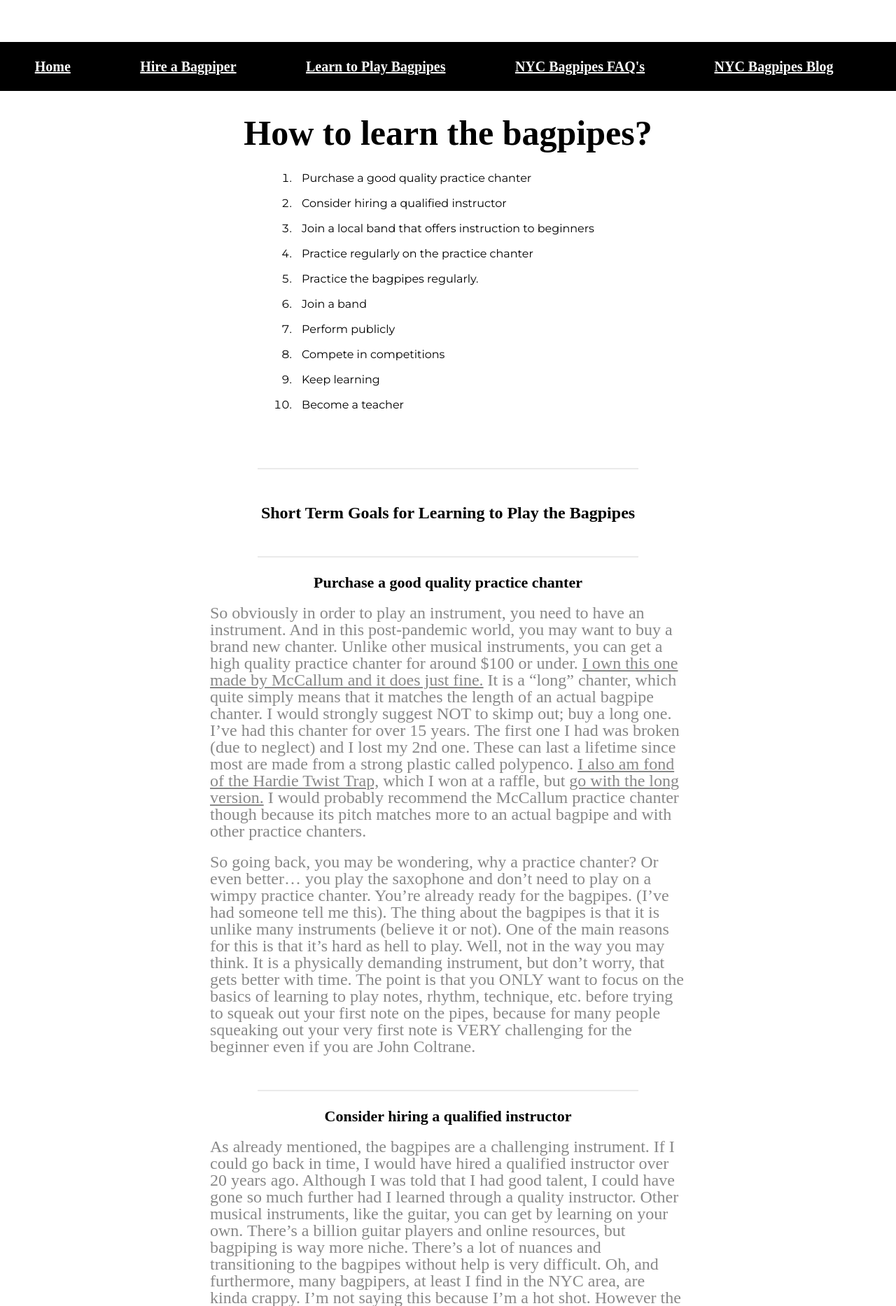
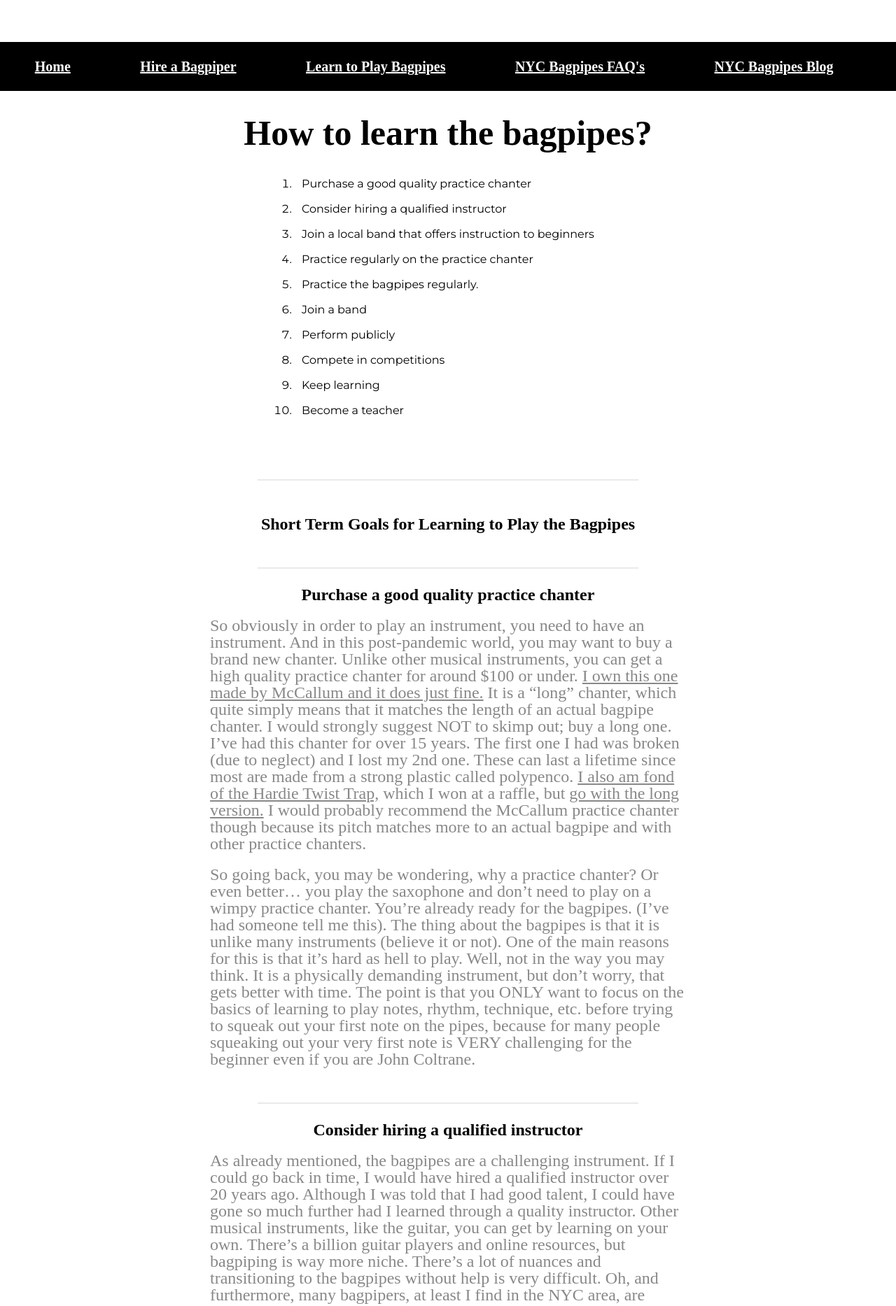
Before and after one commit to CristopherMRodriguez/nycbagpipes-php, a PHP site: page /bagpipe-blog/learn-to-play-the-bagpipes-blog.php in a window 1280 px wide. Shown: the top 1867 px of the page at 70% size. Run offline with PHP 8.4, Linux system fonts and the light colour scheme; data that the repository does not hold is empty; some web fonts are replaced.

Commit message:
fix grammar and some title headers and padding

```diff
--- a/bagpipe-blog/learn-to-play-the-bagpipes-blog.php
+++ b/bagpipe-blog/learn-to-play-the-bagpipes-blog.php
@@ -46,14 +46,14 @@
 				<p class="section-p blog-post-p">This has pros and cons.  This is actually the route that I had begun with.  I learned in a high school band.  But you will be limited by the skills in whoever is teaching you.  If you are in certain areas, like NYC, Scotland, New Zealand, there are no shortages of pipe bands, and many of them offer free instruction to beginning bagpipe players. Free isn’t always necessarily a good thing, particularly if the qual ity of instruction is poor.  However, some of the perks may include learning with others and, if you progress, you may end up playing with the band.  I would suggest if you want to go this route to find a band that sounds good.  If you are going to hire an instructor, then they can help you with that.  If you live in the NYC tri-state area, contact me.</p>
 
 				<div class="section-border"></div>
-				<h3 class="section-subtitle blog-h3">Practice regularly on the chanter.</h3>
+				<h3 class="section-subtitle blog-h3">Practice regularly on the chanter</h3>
 				<p class="section-p blog-post-p">This should be obvious but then again some people are lazy and expect good results. Bagpiping is a skill, and a skill takes time to learn. So try to set some time in your day to practice 20 minutes minimum.  30 minutes is better; 60 minutes and you’ll be flying. The beauty of it is is that practicing reaps rewards and it is a nurturing process. Furthermore, you’d be wasting your money or instructor’s time if you didn’t reinforce your lessons with adequate practice. Even the most patient instructors may break and tell you that this just isn’t working out if you don’t put any effort at all into practicing.</p>
 
 				<div class="section-border"></div>
 				<h2 class="section-subtitle blog-h2">Mid Term Goals for Learning to Play the Bagpipes</h2>
 
 				<div class="section-border"></div>
-				<h3 class="section-subtitle blog-h3">Practice the bagpipes regularly. </h3>
+				<h3 class="section-subtitle blog-h3">Practice the bagpipes regularly</h3>
 				<p class="section-p blog-post-p">This goes hand in hand with the above but this can also get more complicated.  You can’t just practice on the practice chanter and magically get good on the bagpipes.  Perhaps you’ll develop amazing fingerwork on the practice chanter, but that won’t fill in all the holes (no pun intended) of being able to play on actual bagpipes.  As mentioned before, the bagpipes are physically demanding so it requires the development of fitness and endurance. This will build up but it too is a skill that must be developed.  Blowing the bagpipe and squeezing it requires coordination to get any sound out of it.  The better you get, the better the tonal quality will get.  These are very important steps that can only be reached by regular practice of the bagpipes. Don’t be like some guys in bands who only pull out their bagpipes in March to play in the St. Patrick’s parade, never to play again after the beer runs out on March 17th. They are poor players. </p>
 				<p class="section-p blog-post-p">That being said, playing on the bagpipes regularly can pose difficulty. As my sister likes to remind me: it sounded like a dying cow when I was learning to play. Do you have a partner who is going to be sympathetic to your new and very loud hobby? Do you have a newborn baby who won’t mind? If you rent a rehearsal place to practice, will you commit time? Will your neighbors kill you? I live in a multifamily home in New York City with upstairs neighbors. For this reason, I practice in a basement. Because I am a serious piper, it has often been a large factor in me not choosing to move to a new location. And thankfully, my upstairs neighbor who can be sometimes annoying, is at least a fan of the bagpipes. At the very least, if you have a band that meets up weekly for practice, hopefully you can get some practice there.</p>
 
--- a/styles.css
+++ b/styles.css
@@ -463,7 +463,7 @@ p {
 
 .blog-list {
 	margin: 10px auto;
-	padding: 12px;
+	padding: 20px;
 	text-align: left;
 	font-family: var(--ff-secondary);
 }
@@ -480,8 +480,8 @@ p {
 }
 
 .blog-h3 {
-	font-size: 22px;
-	font-weight: 600;
+	font-size: 24px;
+	font-weight: 700;
 	margin-top: 25px;
 }
 
```
